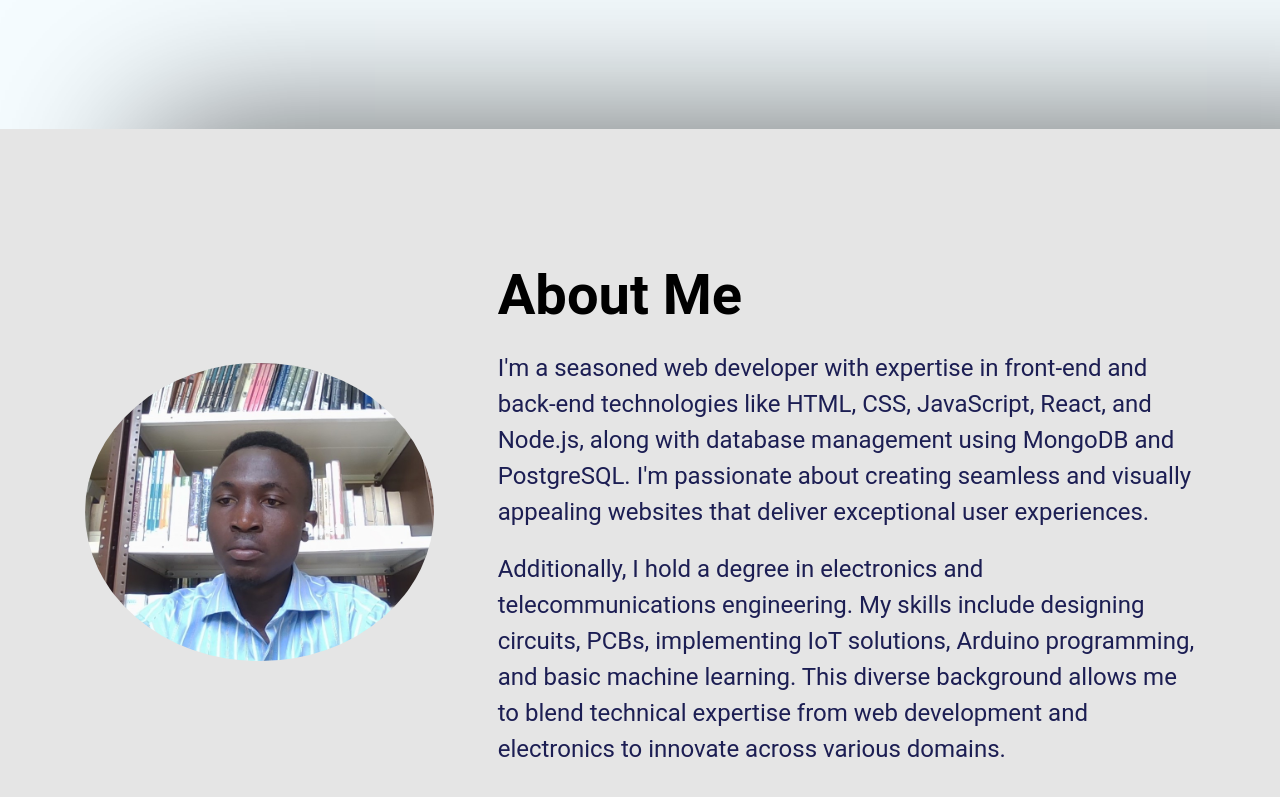
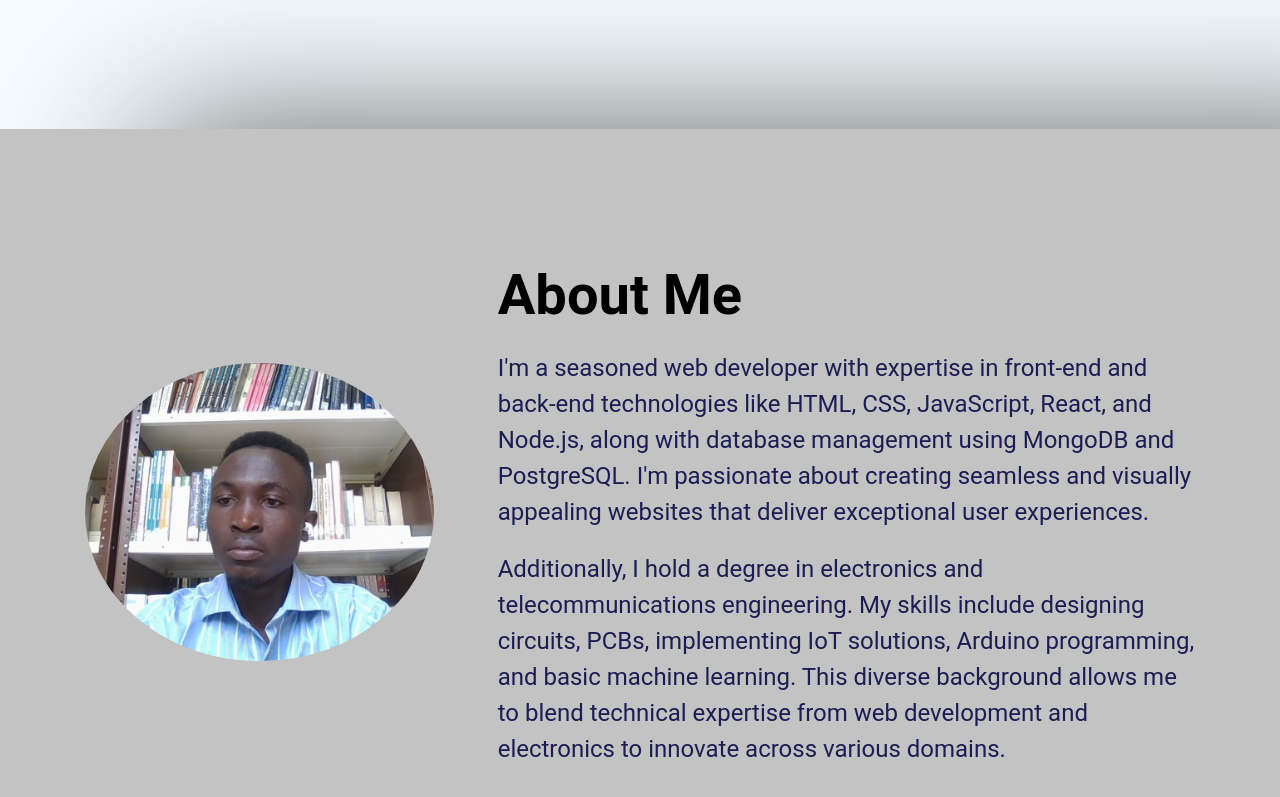
Before and after one commit to NIYIKIZA20/portifolio, a React (Create React App) app: page / in a window 1280 px wide. Shown: the part 683-1480 px from the top of the page. Built offline with nearby package versions, Linux system fonts and the light colour scheme.

Commit message:
added production files

```diff
--- a/src/App.css
+++ b/src/App.css
@@ -372,6 +372,7 @@ body {
     gap: 64px;
     grid-template-columns: 1fr 2fr;
     box-shadow: 150px 2px 150px 2px rgba(0, 0, 0, 0.6);
+    background-color: rgba(0, 0, 0, 0.15);
   }
 
   .aboutSectionImg > img {
```
Also changed, not shown: package.json (+6 -2 lines), 1 other file (tests, documents, lock files or other folders).
